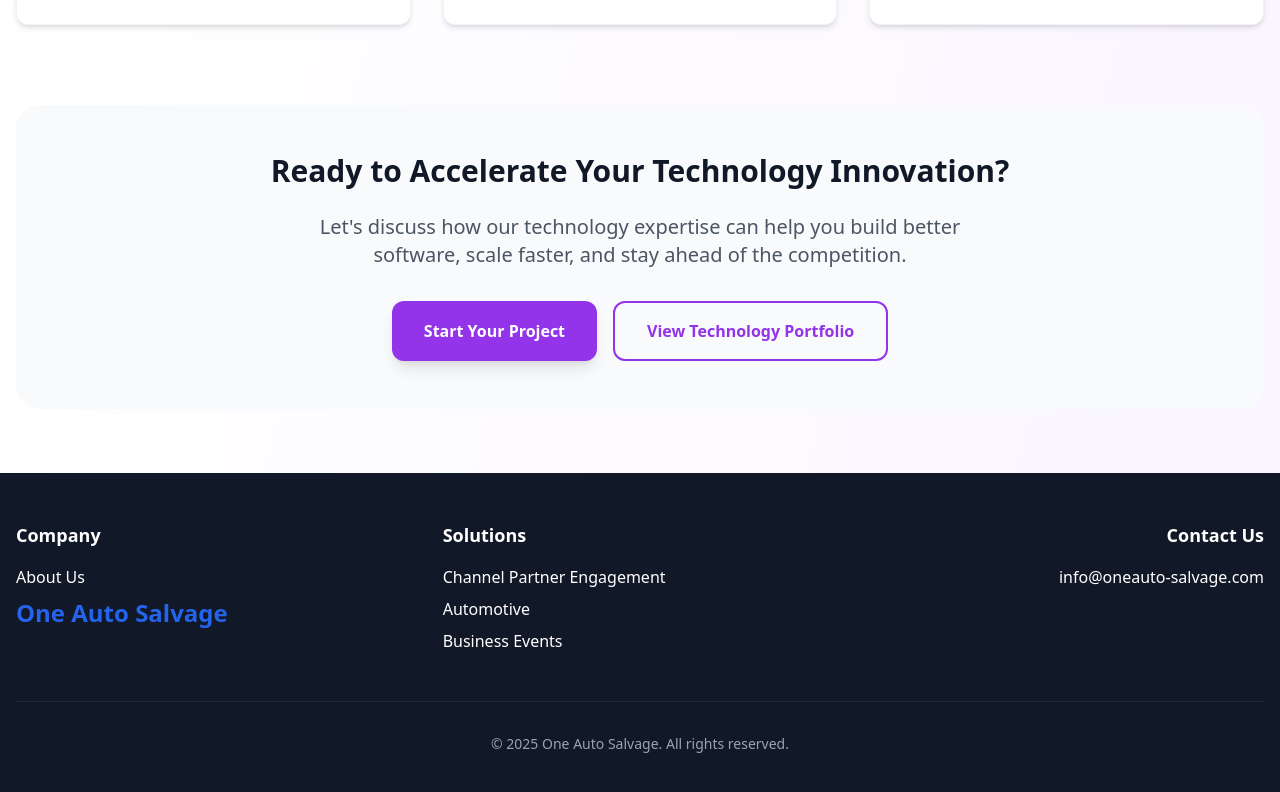
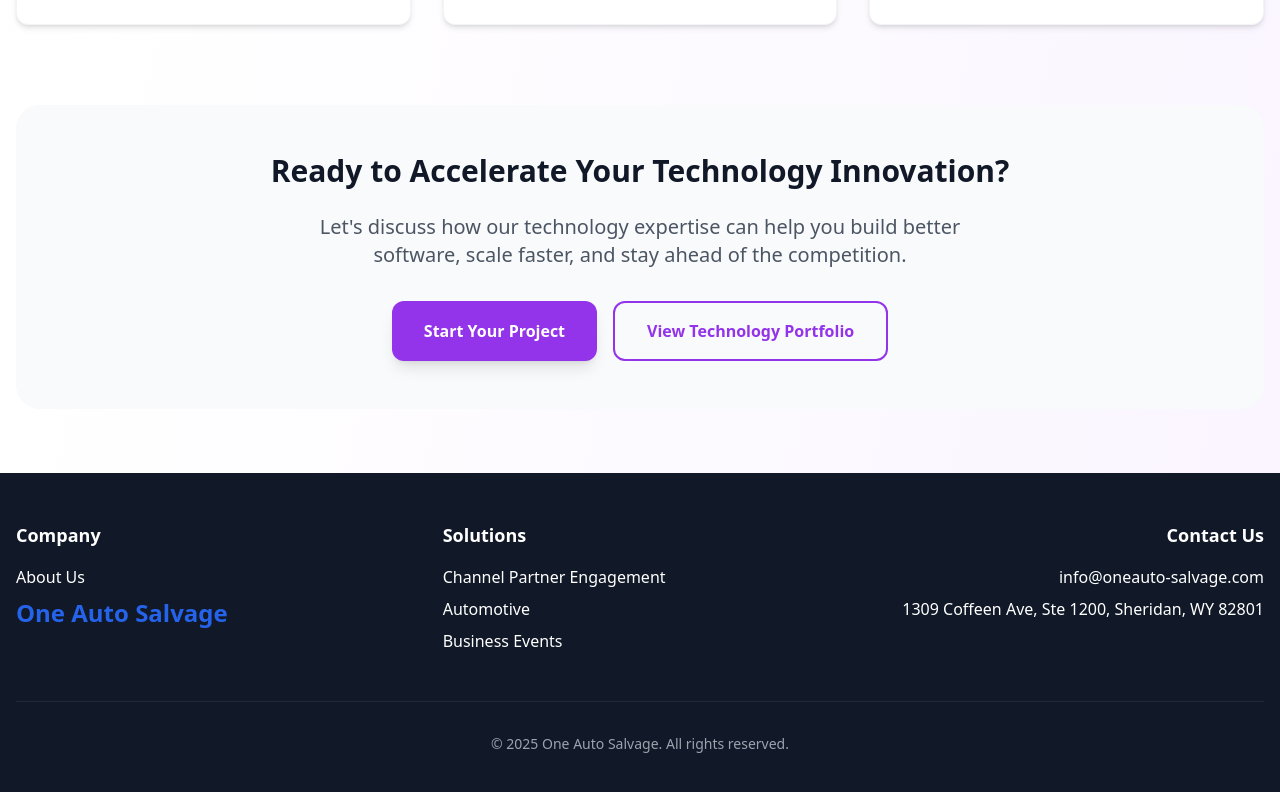
Before and after one commit to emmyshane/oneauto, a React (Vite) app: page /industries/tech in a window 1280 px wide. Shown: the part 5017-5809 px from the top of the page. Built offline with nearby package versions, Linux system fonts and the light colour scheme.

Commit message:
Updated contact section and other recent changes

```diff
--- a/src/components/Footer.tsx
+++ b/src/components/Footer.tsx
@@ -55,11 +55,19 @@ export function Footer() {
           <div className="text-right">
             <h3 className="text-lg font-semibold">Contact Us</h3>
             <ul className="mt-4 space-y-2">
+              <li>
                 <a href="mailto:info@oneauto-salvage.com" className="hover:text-blue-400">
-                 info@oneauto-salvage.com
+                  info@oneauto-salvage.com
                 </a>
+              </li>
+              <li>
+                <address className="not-italic hover:text-blue-400">
+                  1309 Coffeen Ave, Ste 1200, Sheridan, WY 82801
+                </address>
+              </li>
             </ul>
           </div>
+
         </div>
 
         {/* Footer Bottom Section */}
```
